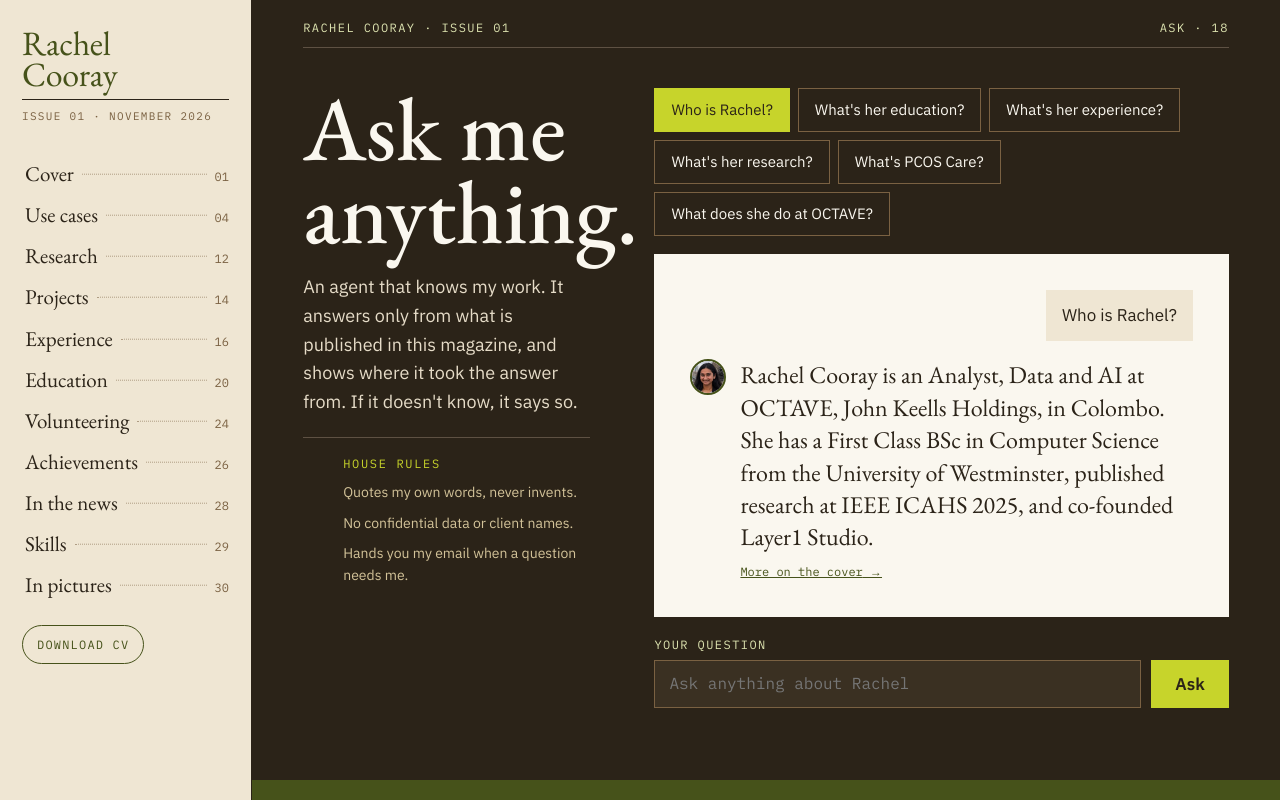
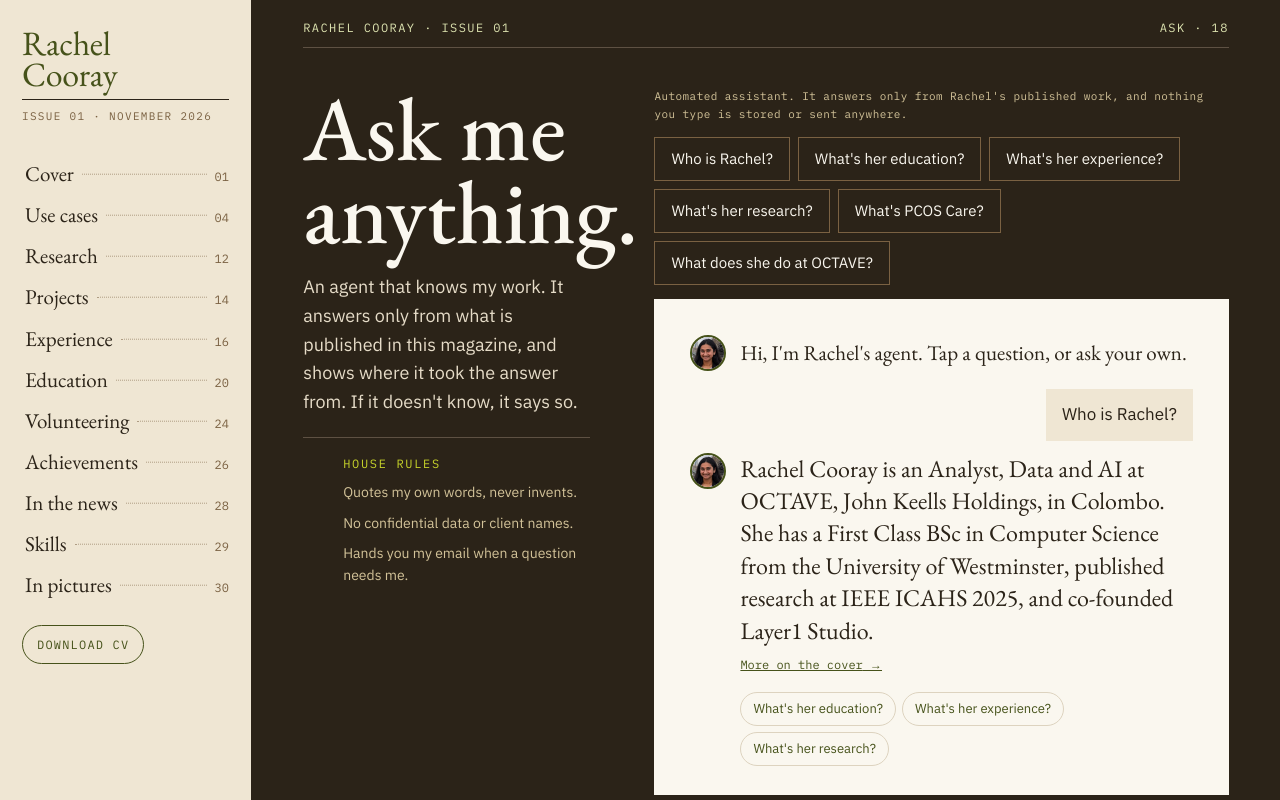
Before and after one commit to rachelcooray/portfolio, a Next.js app: page /ask in a window 1280 px wide. Both pictures are taken after a click on the button "Who is Rachel?". Shown: the top 800 px of the page. Built offline with nearby package versions, Linux system fonts and the light colour scheme.

Commit message:
Agent best practices: chat history, follow-ups, hand-off; project screenshot; education heading

```diff
--- a/src/app/education/page.tsx
+++ b/src/app/education/page.tsx
@@ -16,7 +16,7 @@ export const metadata: Metadata = {
 export default function Education() {
   return (
     <div className="wrap page">
-      <PageHead folio="Education · 20" title="A First Class foundation." dek="Computer Science in London, business accounting alongside it, and the school where it started." />
+      <PageHead folio="Education · 20" title="A First Class Bachelor's degree." dek="Computer Science in London, business accounting alongside it, and the school where it started." />
       <div className="g g-grad">
         <figure>
           <img loading="lazy" decoding="async" src="/images/mag/graduation-roses-thames.webp" alt="Rachel in her graduation gown and cap holding red roses, by the Thames" width={893} height={1500} style={{ aspectRatio: "3 / 4", objectPosition: "center 30%" }} />
--- a/src/app/mag.css
+++ b/src/app/mag.css
@@ -472,3 +472,24 @@ html.intro .opening { display: flex; position: fixed; inset: 0; z-index: 100; al
 .ask-panel { min-height: 0; }
 .ask-hello { align-items: center; }
 .ask-hello p { font-family: var(--serif); font-size: 21px; line-height: 1.35; }
+
+/* Agent: a running conversation with follow-ups and a way to reach Rachel */
+.agent { display: flex; flex-direction: column; gap: 14px; min-width: 0; }
+.agent-note { font-family: var(--mono); font-size: 11px; letter-spacing: 0.04em; color: #d3c399; }
+.agent-thread { max-height: min(560px, 62vh); overflow-y: auto; gap: 18px; }
+.agent-turn { display: flex; flex-direction: column; gap: 12px; }
+.agent-follow { display: flex; flex-wrap: wrap; gap: 6px; }
+.agent-follow-btn { min-height: 34px; padding: 0 12px; border: 1px solid var(--line); border-radius: 999px; background: var(--paper); color: var(--olive); font: inherit; font-size: 13px; cursor: pointer; }
+.agent-follow-btn:hover { background: var(--lime); border-color: var(--olive); color: var(--ink); }
+.agent-typing { display: inline-flex; gap: 5px; padding: 12px 14px; background: var(--sand); border-radius: 14px; }
+.agent-typing i { width: 7px; height: 7px; border-radius: 50%; background: var(--bark); animation: typing 1s infinite ease-in-out; }
+.agent-typing i:nth-child(2) { animation-delay: 0.15s; }
+.agent-typing i:nth-child(3) { animation-delay: 0.3s; }
+@keyframes typing { 0%, 80%, 100% { opacity: 0.3; transform: translateY(0); } 40% { opacity: 1; transform: translateY(-3px); } }
+.agent-actions { display: flex; flex-wrap: wrap; gap: 10px; align-items: center; }
+.agent-human { display: inline-flex; align-items: center; min-height: 40px; padding: 0 18px; border-radius: 999px; background: var(--lime); color: var(--ink); text-decoration: none; font-family: var(--mono); font-size: 12px; letter-spacing: 0.08em; text-transform: uppercase; border: 1px solid var(--olive); }
+.agent-human:hover { background: #d6e23a; color: var(--ink); }
+.agent-clear { min-height: 40px; padding: 0 14px; border: 1px solid #7a6142; border-radius: 999px; background: transparent; color: #e6dcc8; font-family: var(--mono); font-size: 12px; cursor: pointer; }
+.chip:disabled, .agent-follow-btn:disabled { opacity: 0.6; cursor: default; }
+.ask-pop .agent-thread { max-height: min(380px, 50vh); }
+@media (prefers-reduced-motion: reduce) { .agent-typing i { animation: none; } }
--- a/src/components/mag/AskAgent.tsx
+++ b/src/components/mag/AskAgent.tsx
@@ -1,6 +1,6 @@
 "use client";
 
-import { useMemo, useState, type FormEvent } from "react";
+import { useEffect, useMemo, useRef, useState, type FormEvent } from "react";
 import { askFaqs, askMore, buildMagazinePassages, identity, type Passage } from "@/content/content";
 
 // Answers only by quoting passages from content.ts. It never writes new
@@ -117,12 +117,47 @@ function routeFor(h: Passage) {
   return ROUTE[h.section] ?? { href: "/", label: "the cover" };
 }
 
+type Turn = { id: number; q: string; answer: Answer | null; follow: string[] };
+
+const STORE = "rc-ask-thread";
+
+function loadThread(): Turn[] {
+  try {
+    const raw = sessionStorage.getItem(STORE);
+    return raw ? (JSON.parse(raw) as Turn[]) : [];
+  } catch {
+    return [];
+  }
+}
+
 export default function AskAgent() {
   const passages = useMemo(() => buildMagazinePassages(), []);
-  const [asked, setAsked] = useState<{ q: string; answer: Answer | null } | null>(null);
+  const [thread, setThread] = useState<Turn[]>([]);
+  const [typing, setTyping] = useState(false);
   const [draft, setDraft] = useState("");
+  const endRef = useRef<HTMLDivElement>(null);
+  const loaded = useRef(false);
 
-  const ask = (q: string) => {
+  // Restore this visit's conversation after the first paint, so the static
+  // page and the browser agree on the first render.
+  useEffect(() => {
+    const saved = loadThread();
+    const id = window.setTimeout(() => {
+      if (saved.length) setThread(saved);
+      loaded.current = true;
+    }, 0);
+    return () => window.clearTimeout(id);
+  }, []);
+
+  useEffect(() => {
+    if (!loaded.current) return;
+    try {
+      sessionStorage.setItem(STORE, JSON.stringify(thread.slice(-20)));
+    } catch {}
+    endRef.current?.scrollIntoView({ block: "nearest", behavior: "smooth" });
+  }, [thread, typing]);
+
+  const answerFor = (q: string): Answer | null => {
     const ql = ` ${q.toLowerCase().replace(/[^a-z0-9\s]/g, " ")} `;
     const exact = askFaqs.find((f) => f.q === q);
     const faq =
@@ -131,17 +166,24 @@ export default function AskAgent() {
         .map((f) => ({ f, n: f.keywords.filter((k) => ql.includes(` ${k} `) || ql.includes(` ${k}s `)).length }))
         .filter((x) => x.n > 0)
         .sort((x, y) => y.n - x.n)[0]?.f;
-    if (faq) {
-      setAsked({ q, answer: { text: faq.a, title: faq.q.replace("?", ""), href: faq.href, label: faq.label } });
-      return;
-    }
+    if (faq) return { text: faq.a, title: faq.q.replace("?", ""), href: faq.href, label: faq.label };
     const hit = search(passages, q)[0];
-    if (!hit) {
-      setAsked({ q, answer: null });
-      return;
-    }
+    if (!hit) return null;
     const r = routeFor(hit);
-    setAsked({ q, answer: { text: trim(hit.text), title: hit.title, href: r.href, label: r.label } });
+    return { text: trim(hit.text), title: hit.title, href: r.href, label: r.label };
+  };
+
+  const ask = (q: string) => {
+    if (typing) return;
+    const answer = answerFor(q);
+    const askedQs = new Set([...thread.map((t) => t.q), q]);
+    const follow = askFaqs.map((f) => f.q).filter((x) => !askedQs.has(x)).slice(0, 3);
+    setTyping(true);
+    const delay = typeof window !== "undefined" && window.matchMedia("(prefers-reduced-motion: reduce)").matches ? 0 : 450;
+    window.setTimeout(() => {
+      setThread((t) => [...t, { id: Date.now(), q, answer, follow }]);
+      setTyping(false);
+    }, delay);
   };
 
   const submit = (e: FormEvent) => {
@@ -153,54 +195,85 @@ export default function AskAgent() {
   };
 
   return (
-    <div style={{ display: "flex", flexDirection: "column", gap: 18, minWidth: 0 }}>
+    <div className="agent">
+      <p className="agent-note">Automated assistant. It answers only from Rachel&apos;s published work, and nothing you type is stored or sent anywhere.</p>
       <div className="ask-chips" role="group" aria-label="Quick questions">
         {askFaqs.map((f) => (
-          <button key={f.q} type="button" className="chip" aria-pressed={asked?.q === f.q} onClick={() => ask(f.q)}>
+          <button key={f.q} type="button" className="chip" onClick={() => ask(f.q)} disabled={typing}>
             {f.q}
           </button>
         ))}
       </div>
-      <div className="ask-panel" aria-live="polite">
-        {asked ? (
-          <>
-            <div className="ask-q">{asked.q}</div>
+      <div className="ask-panel agent-thread" role="log" aria-live="polite" aria-label="Conversation">
+        <div className="ask-a ask-hello">
+          {/* eslint-disable-next-line @next/next/no-img-element */}
+          <img className="ask-av" src="/images/mag/rachel-face.webp" alt="" width={36} height={36} />
+          <p>Hi, I&apos;m Rachel&apos;s agent. Tap a question, or ask your own.</p>
+        </div>
+        {thread.map((t) => (
+          <div key={t.id} className="agent-turn">
+            <div className="ask-q">{t.q}</div>
             <div className="ask-a">
               {/* eslint-disable-next-line @next/next/no-img-element */}
               <img className="ask-av" src="/images/mag/rachel-face.webp" alt="" width={36} height={36} />
               <div className="ask-answers">
-                {asked.answer ? (
-                  <div className="ask-hit">
-                    <blockquote>{asked.answer.text}</blockquote>
-                    <div className="ask-src">
-                      <a href={asked.answer.href}>More on {asked.answer.label} →</a>
-                    </div>
+                <div className="ask-hit">
+                  {t.answer ? (
+                    <>
+                      <blockquote>{t.answer.text}</blockquote>
+                      <div className="ask-src">
+                        <a href={t.answer.href}>More on {t.answer.label} →</a>
+                      </div>
+                    </>
+                  ) : (
+                    <blockquote>I only cover Rachel and her work, and I couldn&apos;t find that. Try one of these, or ask Rachel directly.</blockquote>
+                  )}
+                </div>
+                {t.follow.length ? (
+                  <div className="agent-follow" role="group" aria-label="Suggested next questions">
+                    {t.follow.map((f) => (
+                      <button key={f} type="button" className="agent-follow-btn" onClick={() => ask(f)} disabled={typing}>
+                        {f}
+                      </button>
+                    ))}
                   </div>
-                ) : (
-                  <div className="ask-hit">
-                    <blockquote>
-                      I only cover Rachel and her work. For anything else, email <a href={`mailto:${identity.email}`}>{identity.email}</a>.
-                    </blockquote>
-                  </div>
-                )}
+                ) : null}
               </div>
             </div>
-          </>
-        ) : (
-          <div className="ask-a ask-hello">
+          </div>
+        ))}
+        {typing ? (
+          <div className="ask-a">
             {/* eslint-disable-next-line @next/next/no-img-element */}
             <img className="ask-av" src="/images/mag/rachel-face.webp" alt="" width={36} height={36} />
-            <p>Hi, I&apos;m Rachel&apos;s agent. Tap a question, or ask your own.</p>
+            <span className="agent-typing" aria-label="Typing">
+              <i />
+              <i />
+              <i />
+            </span>
           </div>
-        )}
+        ) : null}
+        <div ref={endRef} />
       </div>
       <form className="ask-form" onSubmit={submit}>
         <label>
           Your question
-          <input value={draft} onChange={(e) => setDraft(e.target.value)} placeholder="Ask anything about Rachel" />
+          <input value={draft} onChange={(e) => setDraft(e.target.value)} placeholder="Ask anything about Rachel" maxLength={200} autoComplete="off" />
         </label>
-        <button type="submit">Ask</button>
+        <button type="submit" disabled={typing}>
+          Ask
+        </button>
       </form>
+      <div className="agent-actions">
+        <a className="agent-human" href={`mailto:${identity.email}?subject=${encodeURIComponent("Hello from your portfolio")}`}>
+          Contact Rachel
+        </a>
+        {thread.length ? (
+          <button type="button" className="agent-clear" onClick={() => setThread([])}>
+            Clear chat
+          </button>
+        ) : null}
+      </div>
     </div>
   );
 }
```
Also changed, not shown: src/content/content.ts (+10 -2 lines), public/images/mag/ask-agent.webp (added).
